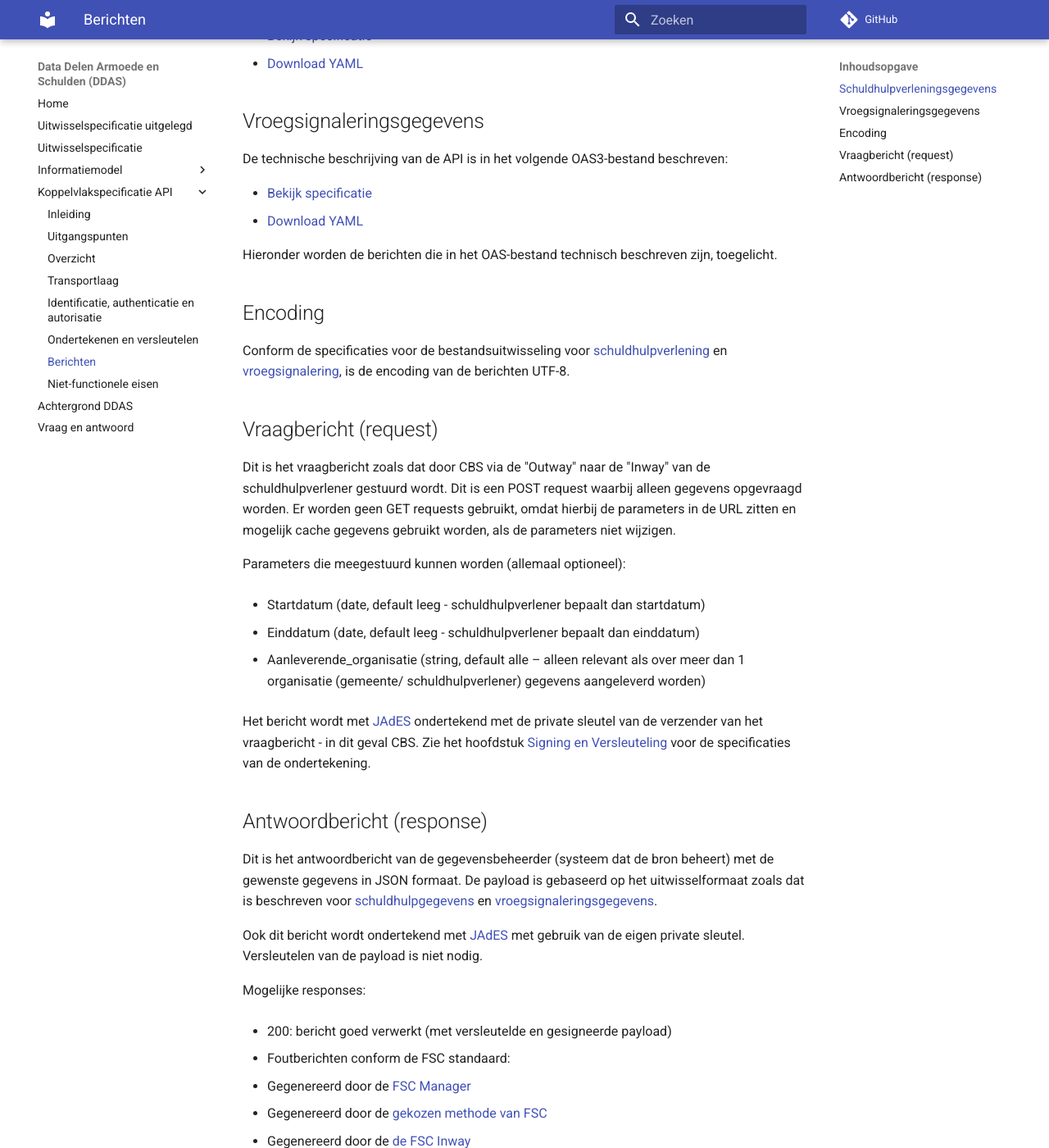
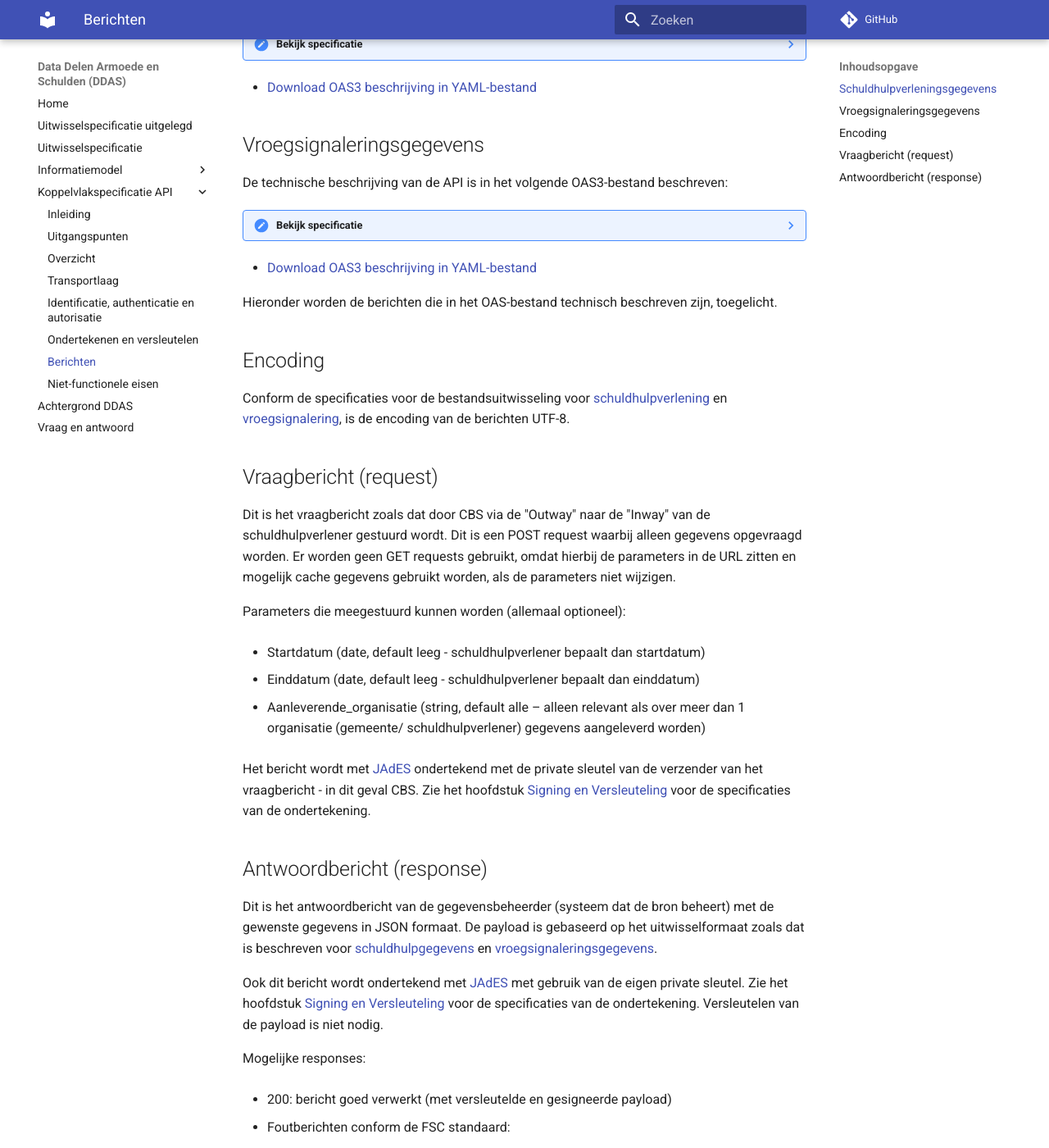
Before and after one commit to VNG-Realisatie/ddas, an MkDocs documentation site: the page built from docs/api/berichten.md, in a window 1280 px wide and 1400 px high, scrolled down 261 px. Shown: the whole window at 82% size. Built offline with MkDocs 1.6.1 and Material for MkDocs 9.7.7, drawn with Linux system fonts in a browser that asks for light colours; comment, search, counter and statistics services are not loaded; the version menu is left out.

Commit message:
sync met VS

````diff
--- a/docs/api/berichten.md
+++ b/docs/api/berichten.md
@@ -4,15 +4,26 @@
 
 De technische beschrijving van de API is in het volgende OAS3-bestand beschreven:
 
-- [Bekijk specificatie](https://VNG-Realisatie.github.io/ddas/api/v1.0/DDAS-VS.yaml)
-- [Download YAML](https://raw.githubusercontent.com/VNG-Realisatie/ddas/main/v1.0/DDAS-SHV.yaml)
+??? note "Bekijk specificatie"
+
+    ```yaml
+    --8<-- "includes/DDAS-SHV.yaml"
+    ```
+
+- [Download OAS3 beschrijving in YAML-bestand](https://raw.githubusercontent.com/VNG-Realisatie/ddas/refs/heads/main/v1.0/DDAS-SHV.yaml)
+
 
 ## Vroegsignaleringsgegevens
 
 De technische beschrijving van de API is in het volgende OAS3-bestand beschreven:
 
-- [Bekijk specificatie](https://VNG-Realisatie.github.io/ddas/api/v1.0/DDAS-VS.yaml)
-- [Download YAML](https://raw.githubusercontent.com/VNG-Realisatie/ddas/main/v1.0/DDAS-VS.yaml)
+??? note "Bekijk specificatie"
+
+    ```yaml
+    --8<-- "includes/DDAS-VS.yaml"
+    ```
+
+- [Download OAS3 beschrijving in YAML-bestand](https://raw.githubusercontent.com/VNG-Realisatie/ddas/refs/heads/main/v1.0/DDAS-VS.yaml)
 
 
 
@@ -44,7 +55,7 @@
 Dit is het antwoordbericht van de gegevensbeheerder (systeem dat de bron beheert) met de gewenste gegevens in JSON formaat.
 De payload is gebaseerd op het uitwisselformaat zoals dat is beschreven voor [schuldhulpgegevens](https://vng-realisatie.github.io/ddas/v1.0/uitwisselspecificatie/) en [vroegsignaleringsgegevens](https://vng-realisatie.github.io/ddas-vroegsignalering/v1.0/uitwisselspecificatie/).
 
-Ook dit bericht wordt ondertekend met [JAdES](https://geonovum.github.io/KP-APIs/API-strategie-modules/signing-jades/) met gebruik van de eigen private sleutel.
+Ook dit bericht wordt ondertekend met [JAdES](https://geonovum.github.io/KP-APIs/API-strategie-modules/signing-jades/) met gebruik van de eigen private sleutel. Zie het hoofdstuk [Signing en Versleuteling](signing-encryptie.md) voor de specificaties van de ondertekening.
 Versleutelen van de payload is niet nodig.
 
 Mogelijke responses:
````
Also changed, not shown: docs/api/index.md (+2 -0 lines), 1 other file.
